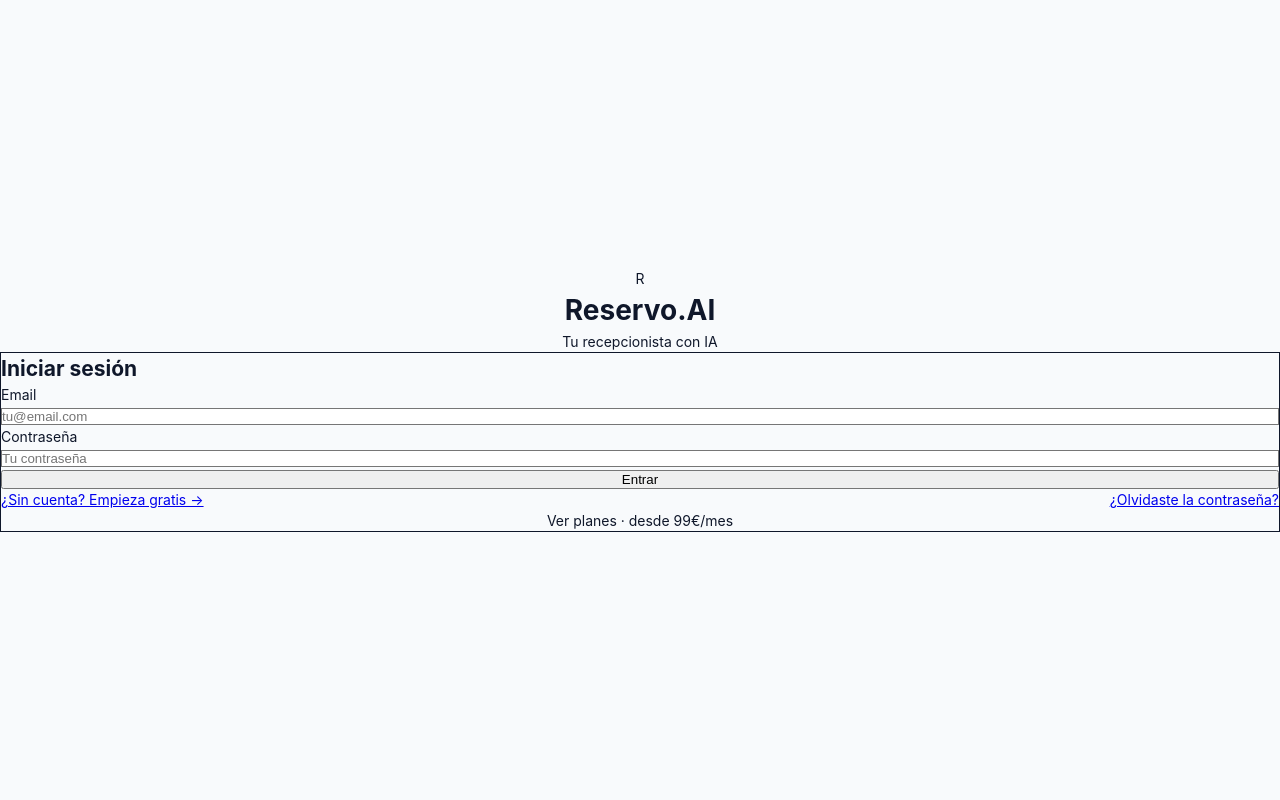
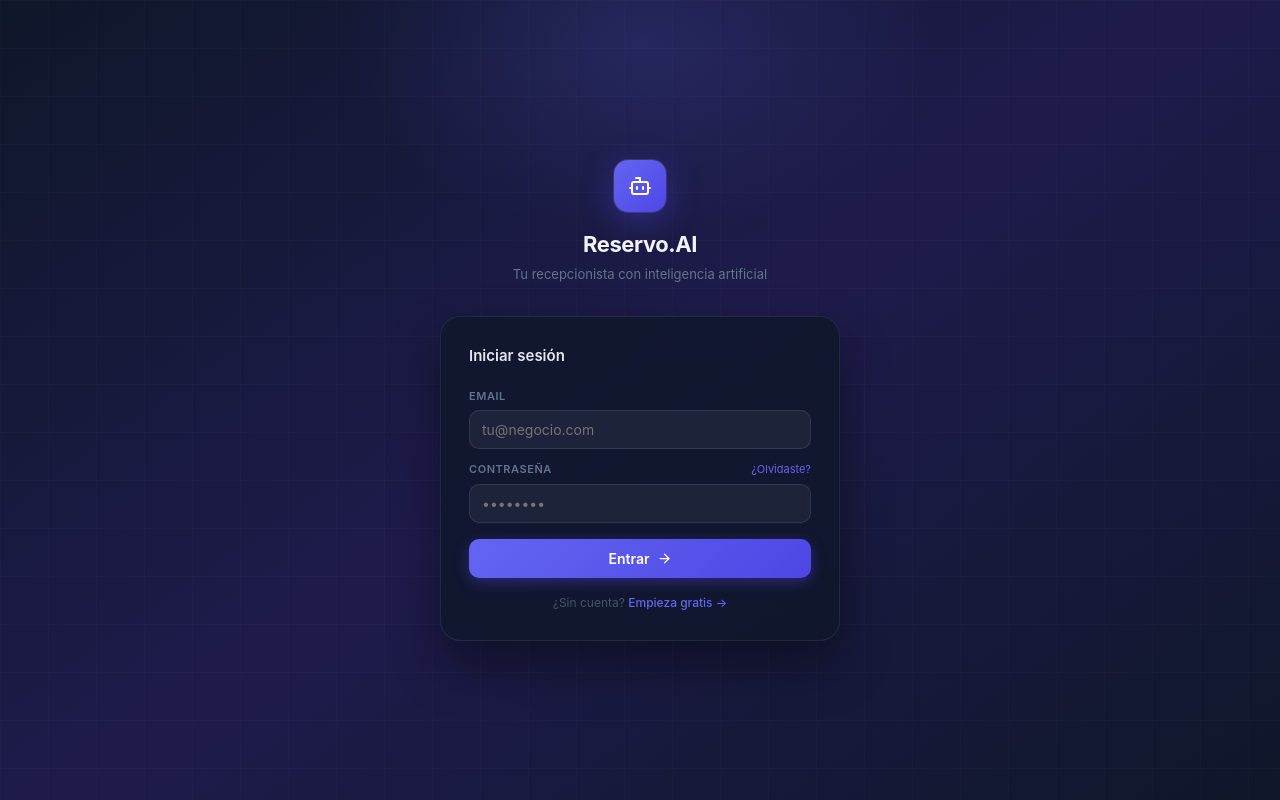
Before and after one commit to infohorizonstudioo-spec/restaurante-ai, a Next.js app: page /login in a window 1280 px wide. Built offline with nearby package versions, Linux system fonts and the light colour scheme; no server answers.

Commit message:
design: enterprise dark auth screen

```diff
--- a/src/app/login/page.tsx
+++ b/src/app/login/page.tsx
@@ -1,99 +1,60 @@
 'use client'
-import { useState } from 'react'
-import { supabase } from '@/lib/supabase'
-
-export default function LoginPage() {
-  const [email, setEmail] = useState('')
-  const [password, setPassword] = useState('')
-  const [loading, setLoading] = useState(false)
-  const [error, setError] = useState('')
-
-  async function handleLogin() {
-    if (!email || !password) { setError('Rellena todos los campos'); return }
-    setLoading(true); setError('')
-    try {
-      const { data, error: authError } = await supabase.auth.signInWithPassword({ email, password })
-      if (authError) throw authError
-      if (!data.user) throw new Error('Error de autenticación')
-
-      // Obtener perfil para saber a dónde redirigir
-      const { data: profile } = await supabase.from('profiles').select('role, tenant_id').eq('id', data.user.id).single()
-
-      if ((profile as any)?.role === 'superadmin') {
-        window.location.href = '/admin'
-      } else if ((profile as any)?.tenant_id) {
-        // Ver si tiene onboarding completo
-        const { data: tenant } = await supabase.from('tenants').select('onboarding_complete').eq('id', (profile as any).tenant_id).single()
-        window.location.href = tenant?.onboarding_complete ? '/panel' : '/onboarding'
-      } else {
-        window.location.href = '/panel'
-      }
-    } catch(e: any) {
-      const msg = e.message || ''
-      if (msg.includes('Invalid login') || msg.includes('invalid_credentials')) {
-        setError('Email o contraseña incorrectos')
-      } else if (msg.includes('Email not confirmed')) {
-        setError('Confirma tu email antes de entrar')
-      } else {
-        setError('Error al iniciar sesión. Inténtalo de nuevo.')
-      }
-    } finally { setLoading(false) }
-  }
-
-  return (
-    <div className="min-h-screen bg-gradient-to-br from-slate-900 via-indigo-950 to-slate-900 flex items-center justify-center p-4">
-      <div className="w-full max-w-md">
-        <div className="text-center mb-8">
-          <div className="w-16 h-16 bg-indigo-600 rounded-2xl flex items-center justify-center mx-auto mb-4 shadow-xl shadow-indigo-500/30">
-            <span className="text-3xl font-black text-white">R</span>
+import{useState,useCallback}from'react'
+import{supabase}from'@/lib/supabase'
+import{Bot,ArrowRight,AlertCircle}from'lucide-react'
+const E:Record<string,string>={'Invalid login credentials':'Email o contraseña incorrectos','invalid_credentials':'Email o contraseña incorrectos','Email not confirmed':'Confirma tu email','Too many requests':'Demasiados intentos'}
+function mapErr(m:string){for(const[k,v]of Object.entries(E))if(m.includes(k))return v;return'Error al iniciar sesión. Inténtalo de nuevo.'}
+export default function LoginPage(){
+  const[email,setEmail]=useState('');const[pw,setPw]=useState('');const[loading,setLoading]=useState(false);const[error,setError]=useState('')
+  const login=useCallback(async()=>{
+    if(!email.trim()||!pw){setError('Rellena todos los campos');return}
+    setLoading(true);setError('')
+    try{
+      const{data,error:e}=await supabase.auth.signInWithPassword({email:email.trim().toLowerCase(),password:pw})
+      if(e)throw e
+      const{data:p}=await supabase.from('profiles').select('role,tenant_id').eq('id',data.user.id).single()
+      if((p as any)?.role==='superadmin'){window.location.href='/admin';return}
+      if((p as any)?.tenant_id){
+        const{data:t}=await supabase.from('tenants').select('onboarding_complete').eq('id',(p as any).tenant_id).single()
+        window.location.href=t?.onboarding_complete?'/panel':'/onboarding'
+      }else window.location.href='/onboarding'
+    }catch(e:any){setError(mapErr(e.message||''))}finally{setLoading(false)}
+  },[email,pw])
+  const inp=(label:string,type:string,val:string,set:(v:string)=>void,ph:string,ac:string)=>(
+    <div>
+      <div style={{display:'flex',justifyContent:'space-between',marginBottom:6}}>
+        <label style={{color:'#64748b',fontSize:11,fontWeight:600,letterSpacing:'0.05em',textTransform:'uppercase' as any}}>{label}</label>
+        {label==='Contraseña'&&<a href="/reset" style={{color:'#6366f1',fontSize:11,textDecoration:'none'}}>¿Olvidaste?</a>}
+      </div>
+      <input type={type} value={val} autoComplete={ac} placeholder={ph} onKeyDown={(e:any)=>e.key==='Enter'&&login()} onChange={(e:any)=>set(e.target.value)}
+        style={{width:'100%',fontFamily:'inherit',fontSize:14,color:'#f1f5f9',background:'rgba(255,255,255,0.05)',border:'1px solid rgba(255,255,255,0.1)',borderRadius:10,padding:'10px 12px',outline:'none'}}
+        onFocus={(e:any)=>e.target.style.borderColor='#6366f1'} onBlur={(e:any)=>e.target.style.borderColor='rgba(255,255,255,0.1)'}/>
+    </div>
+  )
+  return(
+    <div style={{minHeight:'100vh',background:'linear-gradient(145deg,#0f172a 0%,#1e1b4b 50%,#0f172a 100%)',display:'flex',alignItems:'center',justifyContent:'center',padding:16,position:'relative',overflow:'hidden'}}>
+      <div style={{position:'absolute',inset:0,opacity:0.03,backgroundImage:'linear-gradient(rgba(255,255,255,0.5) 1px,transparent 1px),linear-gradient(90deg,rgba(255,255,255,0.5) 1px,transparent 1px)',backgroundSize:'48px 48px'}}/>
+      <div style={{position:'absolute',top:'-20%',left:'50%',transform:'translateX(-50%)',width:600,height:400,background:'radial-gradient(ellipse,rgba(99,102,241,0.18) 0%,transparent 70%)',pointerEvents:'none'}}/>
+      <div style={{width:'100%',maxWidth:400,position:'relative'}}>
+        <div style={{textAlign:'center',marginBottom:32}}>
+          <div style={{width:52,height:52,background:'linear-gradient(135deg,#6366f1,#4f46e5)',borderRadius:14,display:'flex',alignItems:'center',justifyContent:'center',margin:'0 auto 16px',boxShadow:'0 0 0 1px rgba(255,255,255,0.1),0 8px 32px rgba(79,70,229,0.4)'}}><Bot size={24} color="#fff"/></div>
+          <h1 style={{color:'#f1f5f9',fontSize:22,fontWeight:700,letterSpacing:'-0.02em',marginBottom:4}}>Reservo.AI</h1>
+          <p style={{color:'#64748b',fontSize:13}}>Tu recepcionista con inteligencia artificial</p>
+        </div>
+        <div style={{background:'rgba(15,23,42,0.8)',border:'1px solid rgba(255,255,255,0.08)',borderRadius:20,padding:'28px',backdropFilter:'blur(20px)',boxShadow:'0 25px 50px rgba(0,0,0,0.4)'}}>
+          <p style={{color:'#e2e8f0',fontSize:15,fontWeight:600,marginBottom:20}}>Iniciar sesión</p>
+          <div style={{display:'flex',flexDirection:'column',gap:12,marginBottom:16}}>
+            {inp('Email','email',email,setEmail,'tu@negocio.com','email')}
+            {inp('Contraseña','password',pw,setPw,'••••••••','current-password')}
           </div>
-          <h1 className="text-3xl font-bold text-white">Reservo.AI</h1>
-          <p className="text-slate-400 mt-1">Tu recepcionista con IA</p>
-        </div>
-
-        <div className="bg-slate-800/80 backdrop-blur rounded-3xl border border-slate-700 p-8 shadow-2xl">
-          <h2 className="text-xl font-bold text-white mb-6">Iniciar sesión</h2>
-          <div className="space-y-4 mb-6">
-            <div>
-              <label className="text-sm font-medium text-slate-300 mb-2 block">Email</label>
-              <input type="email" value={email} onChange={e => setEmail(e.target.value)}
-                placeholder="tu@email.com" autoComplete="email"
-                onKeyDown={e => e.key === 'Enter' && handleLogin()}
-                className="w-full bg-slate-700 border border-slate-600 rounded-2xl px-4 py-3 text-white placeholder-slate-500 focus:outline-none focus:border-indigo-500 transition-colors"/>
-            </div>
-            <div>
-              <label className="text-sm font-medium text-slate-300 mb-2 block">Contraseña</label>
-              <input type="password" value={password} onChange={e => setPassword(e.target.value)}
-                placeholder="Tu contraseña" autoComplete="current-password"
-                onKeyDown={e => e.key === 'Enter' && handleLogin()}
-                className="w-full bg-slate-700 border border-slate-600 rounded-2xl px-4 py-3 text-white placeholder-slate-500 focus:outline-none focus:border-indigo-500 transition-colors"/>
-            </div>
-          </div>
-
-          {error && (
-            <div className="bg-red-500/10 border border-red-500/30 rounded-2xl p-3 mb-4">
-              <p className="text-red-400 text-sm">⚠️ {error}</p>
-            </div>
-          )}
-
-          <button onClick={handleLogin} disabled={loading}
-            className="w-full bg-indigo-600 text-white py-3.5 rounded-2xl font-bold hover:bg-indigo-500 transition-all disabled:opacity-50 shadow-lg shadow-indigo-500/20">
-            {loading ? (
-              <span className="flex items-center justify-center gap-2">
-                <span className="w-4 h-4 border-2 border-white border-t-transparent rounded-full animate-spin"/>
-                Entrando...
-              </span>
-            ) : 'Entrar'}
+          {error&&<div style={{background:'rgba(220,38,38,0.1)',border:'1px solid rgba(220,38,38,0.3)',borderRadius:8,padding:'9px 12px',marginBottom:14,display:'flex',alignItems:'center',gap:7,color:'#fca5a5',fontSize:12}}><AlertCircle size={13} style={{flexShrink:0}}/>{error}</div>}
+          <button onClick={login} disabled={loading} style={{width:'100%',padding:'11px 16px',background:loading?'#4338ca':'linear-gradient(135deg,#6366f1,#4f46e5)',color:'#fff',fontSize:14,fontWeight:600,fontFamily:'inherit',border:'none',borderRadius:10,cursor:loading?'default':'pointer',display:'flex',alignItems:'center',justifyContent:'center',gap:7,boxShadow:'0 4px 14px rgba(79,70,229,0.4)'}}>
+            {loading?<><div style={{width:14,height:14,border:'2px solid rgba(255,255,255,0.4)',borderTop:'2px solid #fff',borderRadius:'50%',animation:'spin 0.7s linear infinite'}}/>Entrando...</>:<>Entrar <ArrowRight size={15}/></>}
           </button>
-
-          <div className="flex items-center justify-between mt-6 text-sm">
-            <a href="/registro" className="text-indigo-400 hover:underline">¿Sin cuenta? Empieza gratis →</a>
-            <a href="/reset" className="text-slate-500 hover:text-slate-300">¿Olvidaste la contraseña?</a>
-          </div>
-
-          <p className="text-center text-slate-600 text-xs mt-4">Ver planes · desde 99€/mes</p>
+          <p style={{textAlign:'center',color:'#475569',fontSize:12,marginTop:16}}>¿Sin cuenta? <a href="/registro" style={{color:'#6366f1',textDecoration:'none',fontWeight:500}}>Empieza gratis →</a></p>
         </div>
       </div>
+      <style>{`@keyframes spin{to{transform:rotate(360deg)}}`}</style>
     </div>
   )
 }
```
